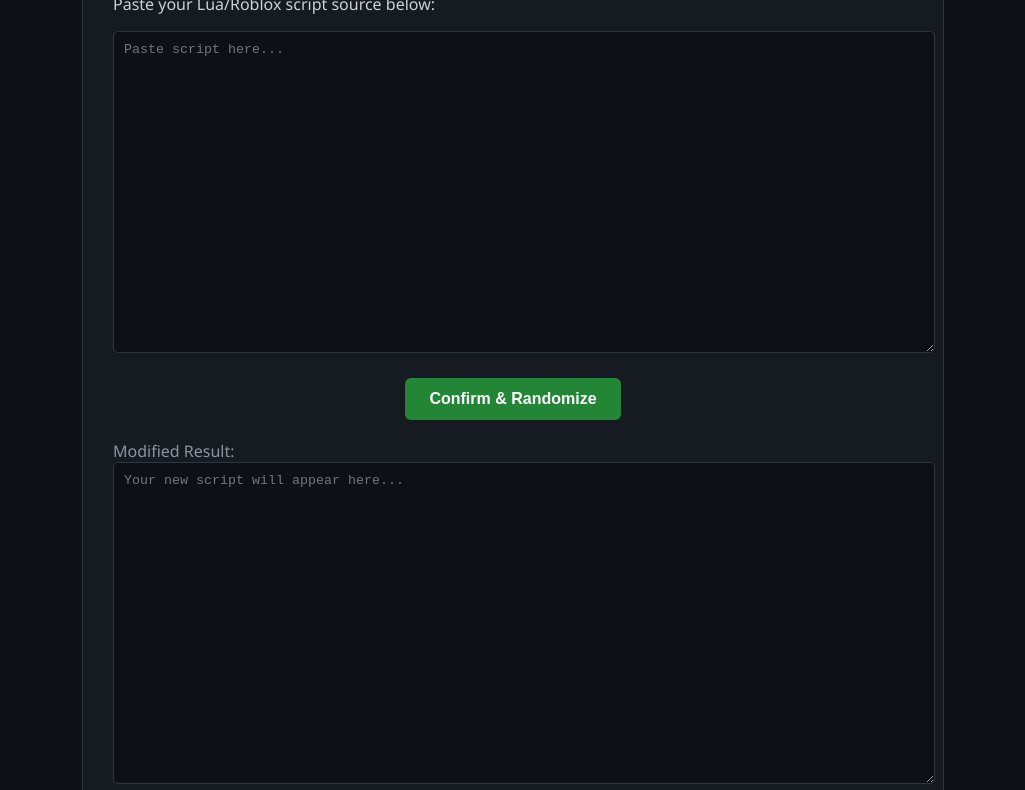
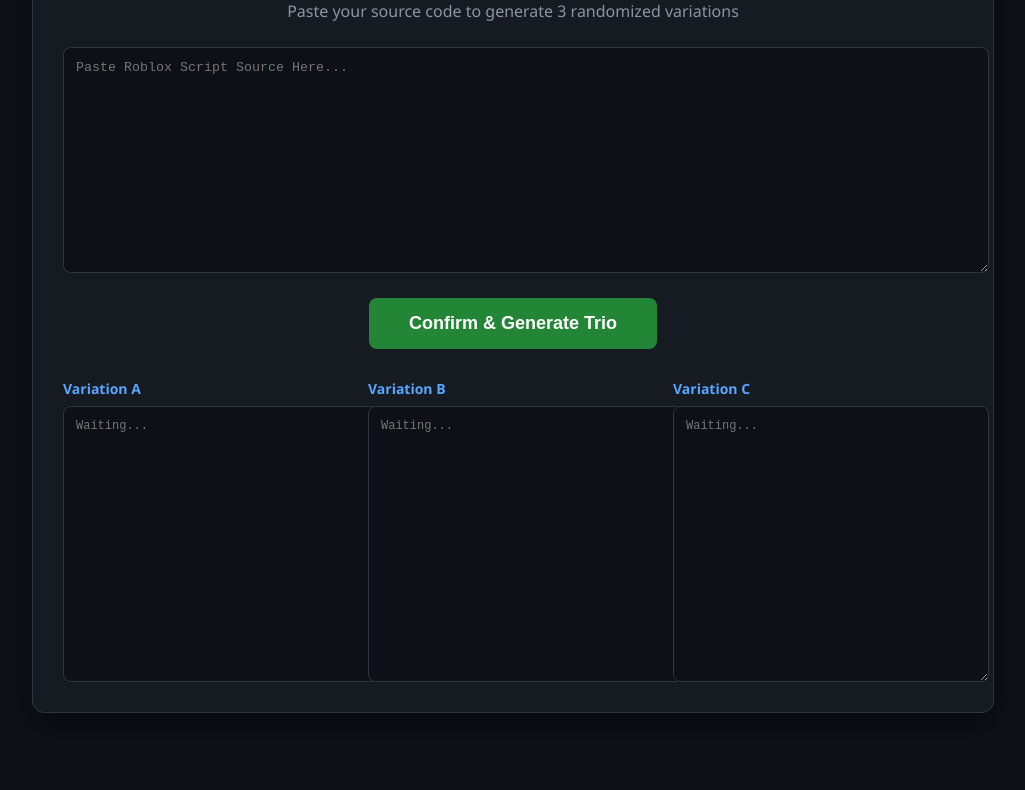
Before and after one commit to hiddenhub444-hub/hiddenhub, a website: page public/index.html in a window 1280 px wide. Shown: the part 139-929 px from the top of the page, without its empty margins (127-1152 px from the left). After the commit the page ends 880 px from the top, so only its background shows below. Drawn offline with Linux system fonts and the light colour scheme.

Commit message:
Update index.html

```diff
--- a/public/index.html
+++ b/public/index.html
@@ -3,105 +3,149 @@
 <head>
     <meta charset="UTF-8">
     <meta name="viewport" content="width=device-width, initial-scale=1.0">
-    <title>GitHub Script Randomizer Bot</title>
+    <title>Limited Ext Generator</title>
     <style>
         body {
             font-family: 'Segoe UI', Tahoma, Geneva, Verdana, sans-serif;
             background-color: #0d1117;
             color: #c9d1d9;
+            padding: 20px;
             display: flex;
-            justify-content: center;
-            padding: 20px;
+            flex-direction: column;
+            align-items: center;
         }
         .container {
             width: 100%;
-            max-width: 800px;
+            max-width: 900px;
             background: #161b22;
             padding: 30px;
-            border-radius: 10px;
+            border-radius: 12px;
             border: 1px solid #30363d;
+            box-shadow: 0 10px 30px rgba(0,0,0,0.5);
         }
-        h2 { color: #58a6ff; text-align: center; }
+        h1 { color: #58a6ff; text-align: center; margin-bottom: 5px; }
+        p.subtitle { text-align: center; color: #8b949e; margin-bottom: 25px; }
+
         textarea {
             width: 100%;
-            height: 300px;
             background: #0d1117;
             color: #7ee787;
             border: 1px solid #30363d;
-            border-radius: 5px;
-            padding: 10px;
+            border-radius: 8px;
+            padding: 12px;
             font-family: 'Courier New', Courier, monospace;
             resize: vertical;
         }
+        .input-area { height: 200px; margin-bottom: 20px; }
+
         .controls {
-            margin-top: 20px;
             text-align: center;
+            margin-bottom: 30px;
         }
         button {
             background-color: #238636;
             color: white;
             border: none;
-            padding: 12px 24px;
-            border-radius: 6px;
+            padding: 15px 40px;
+            border-radius: 8px;
             cursor: pointer;
             font-weight: bold;
-            font-size: 16px;
+            font-size: 18px;
+            transition: transform 0.2s, background 0.2s;
         }
-        button:hover { background-color: #2ea043; }
-        .output-label { margin-top: 20px; display: block; color: #8b949e; }
+        button:hover { background-color: #2ea043; transform: scale(1.02); }
+        button:active { transform: scale(0.98); }
+
+        .outputs-grid {
+            display: grid;
+            grid-template-columns: 1fr 1fr 1fr;
+            gap: 15px;
+        }
+        .output-card {
+            display: flex;
+            flex-direction: column;
+        }
+        .output-card label {
+            margin-bottom: 8px;
+            font-size: 14px;
+            color: #58a6ff;
+            font-weight: bold;
+        }
+        .output-area { height: 250px; font-size: 12px; }
     </style>
 </head>
 <body>
 
 <div class="container">
-    <h2>GitHub Script Transformer</h2>
-    <p>Paste your Lua/Roblox script source below:</p>
+    <h1>Limited Ext Generator</h1>
+    <p class="subtitle">Paste your source code to generate 3 randomized variations</p>
 
-    <textarea id="scriptInput" placeholder="Paste script here..."></textarea>
+    <textarea id="scriptInput" class="input-area" placeholder="Paste Roblox Script Source Here..."></textarea>
 
     <div class="controls">
-        <button onclick="transformScript()">Confirm & Randomize</button>
+        <button onclick="generateOutputs()">Confirm & Generate Trio</button>
     </div>
 
-    <label class="output-label">Modified Result:</label>
-    <textarea id="scriptOutput" placeholder="Your new script will appear here..." readonly></textarea>
+    <div class="outputs-grid">
+        <div class="output-card">
+            <label>Variation A</label>
+            <textarea id="out1" class="output-area" readonly placeholder="Waiting..."></textarea>
+        </div>
+        <div class="output-card">
+            <label>Variation B</label>
+            <textarea id="out2" class="output-area" readonly placeholder="Waiting..."></textarea>
+        </div>
+        <div class="output-card">
+            <label>Variation C</label>
+            <textarea id="out3" class="output-area" readonly placeholder="Waiting..."></textarea>
+        </div>
+    </div>
 </div>
 
 <script>
-    // List of random names for the GUI Title
-    const randomNames = ["VortexHub", "ShadowWare", "Aether", "NovaScript", "Zenith", "Krypton", "Solaris", "LunaExecutor"];
+    // Expanded list of random names
+    const randomNames = [
+        "Nebula-X", "CrimsonV2", "Hyperion", "FrostByte", "ShadowStep",
+        "Enigma", "ZenithHub", "Exodus", "Titanium", "Velocity",
+        "Obsidian", "Phantom", "Atlas", "Omega", "Viper"
+    ];
 
     function getRandomColor() {
-        // Generates random RGB values for Color3.fromRGB
         const r = Math.floor(Math.random() * 255);
         const g = Math.floor(Math.random() * 255);
         const b = Math.floor(Math.random() * 255);
         return `Color3.fromRGB(${r}, ${g}, ${b})`;
     }
 
-    function transformScript() {
-        let code = document.getElementById('scriptInput').value;
+    function processCode(source) {
+        let newCode = source;
 
-        if (!code.trim()) {
-            alert("Please paste a script first!");
-            return;
-        }
+        // Randomize Colors
+        const colorRegex = /Color3\.(fromRGB|new)\(([^)]+)\)/g;
+        newCode = newCode.replace(colorRegex, () => getRandomColor());
 
-        // 1. Randomize Color3 values
-        // Matches: Color3.fromRGB(anything) or Color3.new(anything)
-        const colorRegex = /Color3\.(fromRGB|new)\(([^)]+)\)/g;
-        code = code.replace(colorRegex, () => getRandomColor());
-
-        // 2. Randomize Titles
-        // Matches common patterns like: .Name = "Text" or .Text = "Text"
+        // Randomize Titles/Names
         const nameRegex = /(\.Name|\.Text)\s*=\s*["']([^"']+)["']/g;
-        code = code.replace(nameRegex, (match, property) => {
+        newCode = newCode.replace(nameRegex, (match, property) => {
             const newName = randomNames[Math.floor(Math.random() * randomNames.length)];
             return `${property} = "${newName}"`;
         });
 
-        document.getElementById('scriptOutput').value = code;
-        alert("Script Randomized! Check the output box.");
+        return newCode;
+    }
+
+    function generateOutputs() {
+        const source = document.getElementById('scriptInput').value;
+
+        if (!source.trim()) {
+            alert("The input is empty! Paste your script first.");
+            return;
+        }
+
+        // Generate 3 unique versions
+        document.getElementById('out1').value = processCode(source);
+        document.getElementById('out2').value = processCode(source);
+        document.getElementById('out3').value = processCode(source);
     }
 </script>
 
```
